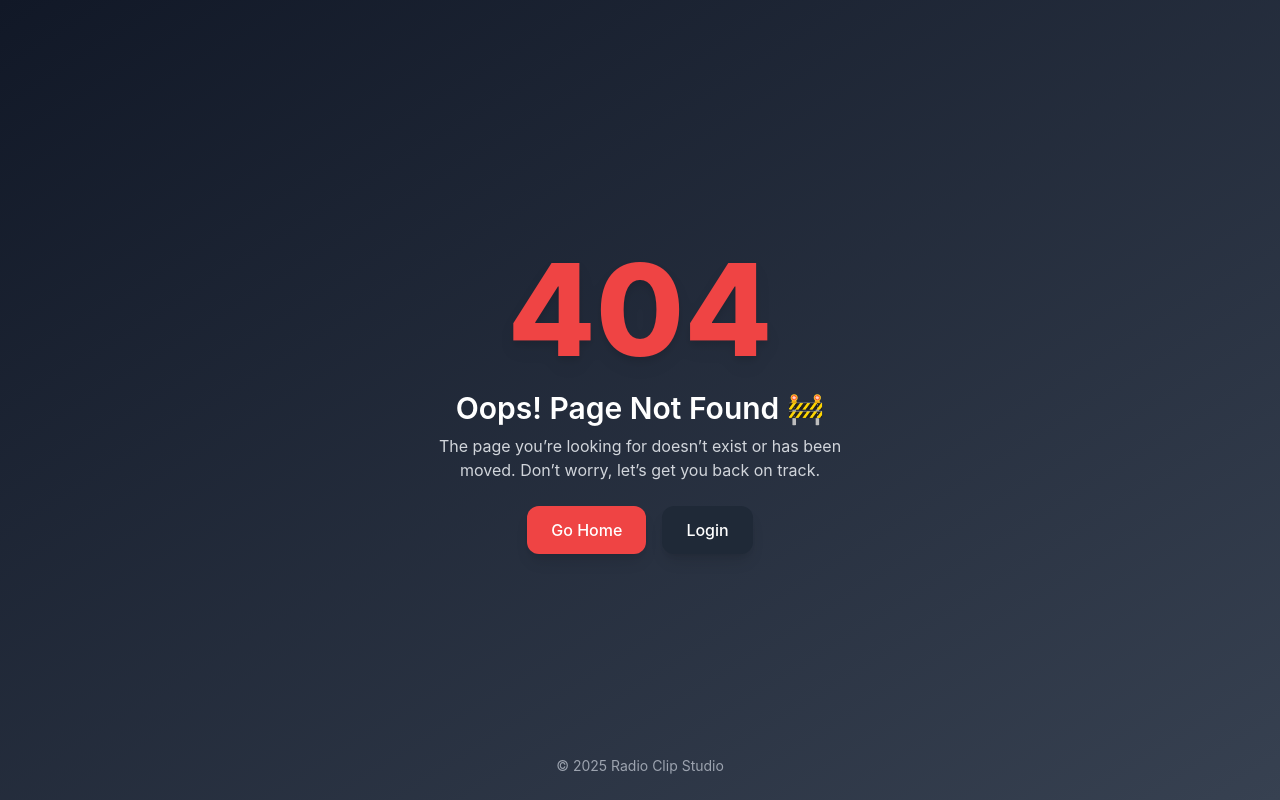
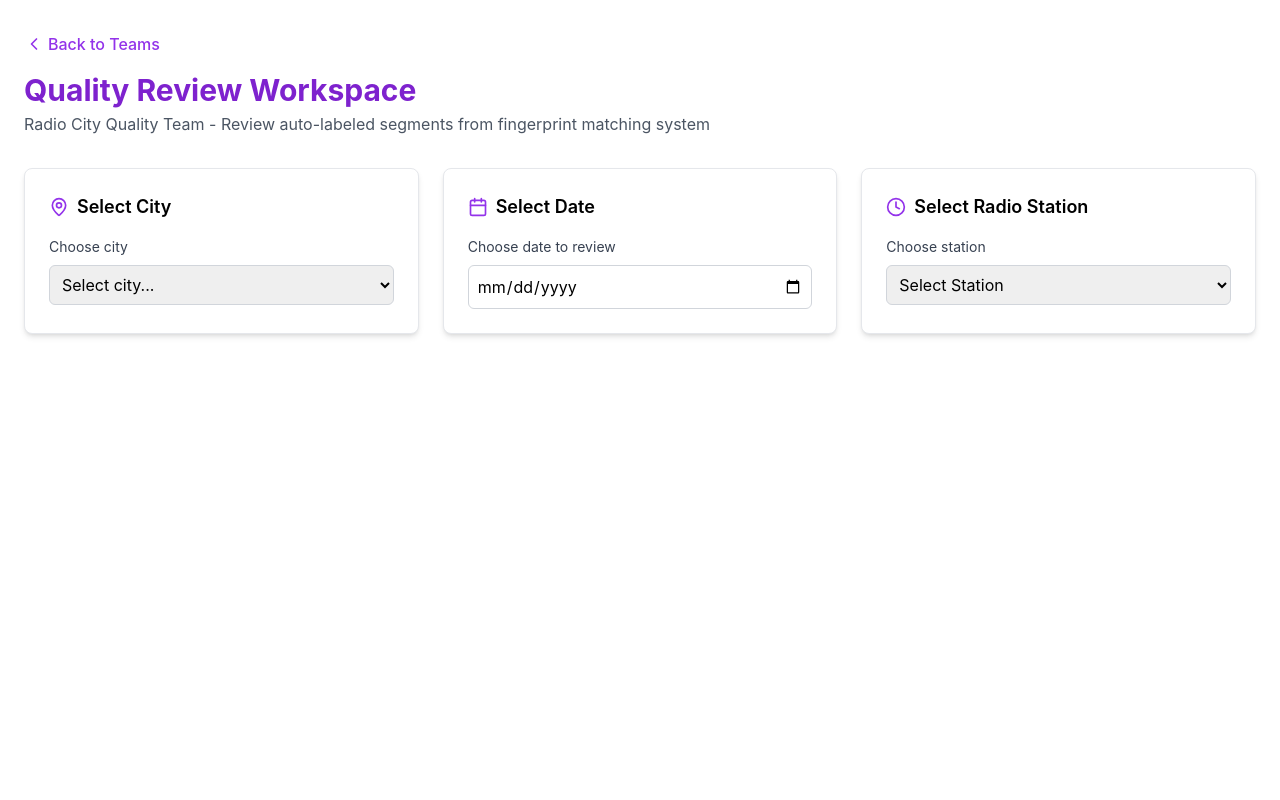
Before and after one commit to nagdevenisha/audio_management, a React (Create React App) app: page /workspace in a window 1280 px wide. Before the commit this address had no page. Built offline with nearby package versions, Linux system fonts and the light colour scheme.

Commit message:
changes done

```diff
--- a/src/App.js
+++ b/src/App.js
@@ -43,6 +43,7 @@ function App() {
             }
           />
           <Route path="*" element={<NotFound />} />
+          <Route path="/workspace" element={<Workspace/>}></Route>
         </Routes>
       </BrowserRouter>
     </div>
--- a/src/Components/Workspace.js
+++ b/src/Components/Workspace.js
@@ -1,11 +1,88 @@
-import React from 'react'
+import React from 'react';
+import { ChevronLeft, Calendar, Clock, MapPin } from "lucide-react";
 
-function Workspace() {
+export default function Workspace() {
   return (
-    <div>
+   <div>
+   <div className="min-h-screen bg-white px-6 py-8">
+      {/* Back Button */}
+      <button
+        onClick={() => window.history.back()}
+        className="flex items-center text-purple-600 font-medium hover:text-purple-800 transition mb-4"
+      >
+        <ChevronLeft className="mr-1 w-5 h-5" />
+        Back to Teams
+      </button>
 
+      {/* Heading */}
+      <h1 className="text-3xl font-bold text-purple-700 mb-1">
+        Quality Review Workspace
+      </h1>
+      <p className="text-gray-600 mb-8">
+        Radio City Quality Team - Review auto-labeled segments from fingerprint
+        matching system
+      </p>
+
+      {/* Cards Container */}
+      <div className="grid grid-cols-1 md:grid-cols-3 gap-6">
+        {/* Select City */}
+        <div className="bg-white shadow-md border rounded-lg p-6">
+          <div className="flex items-center mb-4">
+            <MapPin className="w-5 h-5 text-purple-600 mr-2" />
+            <h2 className="text-lg font-semibold">Select City</h2>
+          </div>
+          <label className="block text-sm text-gray-700 mb-2">
+            Choose city
+          </label>
+          <select
+            className="w-full border border-gray-300 rounded-md p-2 focus:outline-none focus:ring-2 focus:ring-purple-500"
+          >
+            <option value="">Select city...</option>
+            <option value="mumbai">Mumbai</option>
+            <option value="delhi">Delhi</option>
+            <option value="bangalore">Bangalore</option>
+            <option value="pune">Pune</option>
+          </select>
+        </div>
+
+        {/* Select Date */}
+        <div className="bg-white shadow-md border rounded-lg p-6">
+          <div className="flex items-center mb-4">
+            <Calendar className="w-5 h-5 text-purple-600 mr-2" />
+            <h2 className="text-lg font-semibold">Select Date</h2>
+          </div>
+          <label className="block text-sm text-gray-700 mb-2">
+            Choose date to review
+          </label>
+          <input
+            type="date"
+            className="w-full border border-gray-300 rounded-md p-2 focus:outline-none focus:ring-2 focus:ring-purple-500"
+          />
+        </div>
+
+        {/* Select Time Duration */}
+        <div className="bg-white shadow-md border rounded-lg p-6">
+          <div className="flex items-center mb-4">
+            <Clock className="w-5 h-5 text-purple-600 mr-2" />
+            <h2 className="text-lg font-semibold">Select Radio Station</h2>
+          </div>
+          <label className="block text-sm text-gray-700 mb-2">
+            Choose  station
+          </label>
+          <select
+            className="w-full border border-gray-300 rounded-md p-2 focus:outline-none focus:ring-2 focus:ring-purple-500"
+          >
+            <option value="">Select Station</option>
+            <option value="Big fm">Big fm</option>
+            <option value="Radio city">Radio city</option>
+            <option value="Red fm">Red fm</option>
+            <option value="Radio Mirchi">Radio Mirchi</option>
+          </select>
+        </div>
+      </div>
     </div>
+
+   </div>
+
   )
 }
-
-export default Workspace
```
